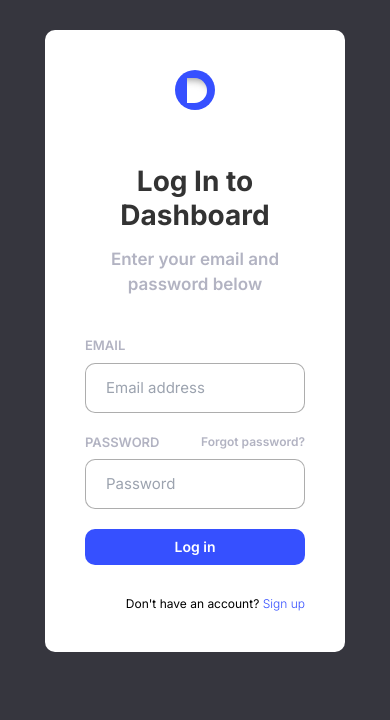
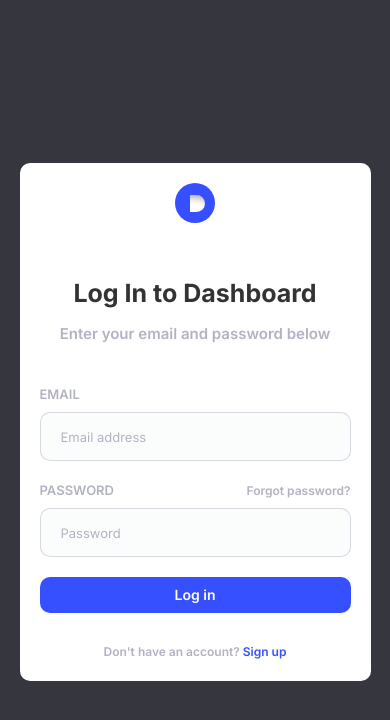
Before and after one commit to Andriamahay11master/TicketingManagement, a Next.js app: page / in a window 390 px wide. Shown: the top 720 px of the page. Built offline with nearby package versions, Linux system fonts and the light colour scheme.

Commit message:
add responsive

```diff
--- a/src/assets/scss/common/_form.scss
+++ b/src/assets/scss/common/_form.scss
@@ -2,10 +2,15 @@
 input, select{
     border-radius: 10px;
     padding: 15px 20px;
-    border: 1px solid rgba($black, 0.4);
+    border: 1px solid rgba($grey, 0.5);
     width: 100%;
+    background: $white-fb;
     &:focus{
         outline: none;
+    }
+    &::placeholder{
+        font-size: 13px;
+        color: $grey;
     }
 }
 select{
@@ -37,13 +42,13 @@ select{
     height: 100vh;
 }
 .form-block{
-    margin: auto;
-    margin-top: 30px;
-    padding: 0 20px;
     background: $white;
-    width: 300px;
     border-radius: 10px;
     padding: 40px;
+    @include max(575px){
+        width: 90%;
+        padding: 20px;
+    }
     .form-logo{
         margin: auto;
         width: 40px;
@@ -55,8 +60,8 @@ select{
         background: $color-primary;
         margin-bottom: 55px;
         .logo{
-            width: 20px;
-            height: 25px;
+            width: 15px;
+            height: 17px;
             border-top-right-radius: 30px;
             border-bottom-right-radius: 30px;
             background: $white;
@@ -70,6 +75,9 @@ select{
         text-align: center;
         margin-bottom: 15px;
         font-size: 28px;
+        @include max(575px){
+            font-size: 25px;
+        }
     }
     .form-desc{
         text-align: center;
@@ -77,6 +85,9 @@ select{
         color:$grey;
         font-weight: 600;
         margin-bottom: 40px;
+        @include max(575px){
+            font-size: 15px;
+        }
     }
 
     .form-content{
@@ -138,9 +149,14 @@ select{
         .btn-primary{
             width: 100%;
         }
-        p{
+        .text-signup{
             font-size: 12px;
-            text-align: right;
+            text-align: center;
+            color: $grey;
+            font-weight: 600;
+            .btn-link{
+                font-weight: 600;
+            }
         }
     }
 }
--- a/src/assets/scss/common/_variable.scss
+++ b/src/assets/scss/common/_variable.scss
@@ -6,6 +6,7 @@ $font-path-icon: '../../fonts/font-icon/';
 $color-primary: #3650FF;
 $color-secondary: #6FA4E6;
 $default-bg:#f0f1f5;
+$white-fb:#FBFDFD;
 $black: #333;
 $black2: #36363E;
 $white: white;
--- a/src/components/login/Login.tsx
+++ b/src/components/login/Login.tsx
@@ -45,7 +45,7 @@ export default function Login({title, formdesc, email, password, labelButton, ro
                             <button className="btn btn-primary" onClick={connectAccount}>{labelButton}</button>
                         </div>
                     </form>
-                    <p>{textUser} <Link className="btn btn-link" href={routeSignup}>{labelSignup}</Link></p>
+                    <p className="text-signup">{textUser} <Link className="btn btn-link" href={routeSignup}>{labelSignup}</Link></p>
                 </div>
             </div>
         </div>
```
